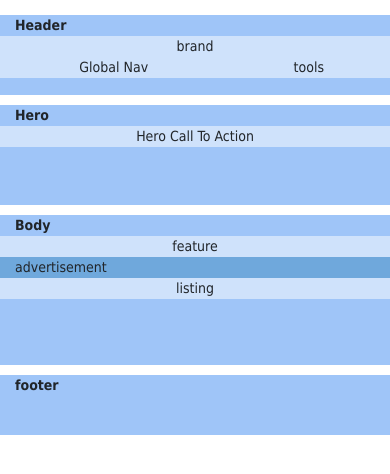
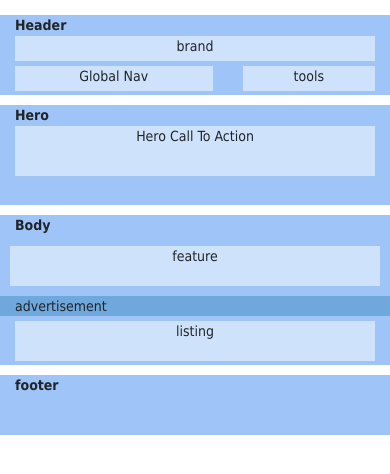
Before and after one commit to oknelvapi/cursor, a plain HTML site: page L1W1_task_05/index.html in a window 390 px wide. Drawn offline with nearby package versions, Linux system fonts and the light colour scheme.

Commit message:
codding on Monday evening

```diff
--- a/L1W1_task_05/css/style.css
+++ b/L1W1_task_05/css/style.css
@@ -17,16 +17,24 @@ body {
 .header {
     height: 80px;
 }
-.header__brand,
-.header__globalNav,
-.header__tools,
-.hero__feature,
-.hero__callToAction,
-.body__feature,
-.body__listing {
+.header__inBrand,
+.header__inGlobalNav,
+.header__inTools {
     background-color: #cfe2fb;
+    height: 30px;
     text-align: center;
-
+}
+.hero__inFeature,
+.hero__inCallToAction {
+    background-color: #cfe2fb;
+    height: 60px;
+    text-align: center;
+}
+.body__inFeature,
+.body__inListing {
+    background-color: #cfe2fb;
+    height: 100px;
+    text-align: center;
 }
 .hero {
    height: 100px;
@@ -51,3 +59,46 @@ body {
 .simpleSpan {
     text-align: center;
 }
+@media (max-width: 992px) {
+    .body__feature {
+        padding: 10px;
+    }
+    .hero__inFeature,
+    .hero__inCallToAction {
+        height: 50px;
+    }
+    .body__advertisement {
+        height: 50px;
+    }
+    .body__inFeature,
+    .body__inListing {
+        height: 50px;
+     }
+}
+@media (max-width: 575px) {
+.header__inBrand,
+.header__inGlobalNav,
+.header__inTools {
+    background-color: #cfe2fb;
+    height: 25px;
+    text-align: center;
+}
+.header__inBrand {
+    margin-bottom: 5px;
+}
+.hero__inFeature,
+.hero__inCallToAction {
+    background-color: #cfe2fb;
+    height: 50px;
+    text-align: center;
+}
+.body__inFeature,
+.body__inListing {
+    background-color: #cfe2fb;
+    height: 40px;
+    text-align: center;
+}
+.body__advertisement {
+    height: 20px;
+    margin-bottom: 5px;
+}
--- a/L1W1_task_05/index.html
+++ b/L1W1_task_05/index.html
@@ -14,26 +14,36 @@
     <div class="row ">
         <header class="header col-lg-12">
             <span class="spanHeader">Header</span>
-            <div class="row align-items-center">
+            <div class="row">
                 <div class="header__brand col-12 col-md-2">
+                    <div class="header__inBrand">
                         <span class="simpleSpan">brand</span>
                     </div>
+                </div>
                 <nav class="header__globalNav col-7 col-md-7">
+                    <div class="header__inGlobalNav">
                         <span class="simpleSpan">Global Nav</span>
+                    </div>
                 </nav>
                 <div class="header__tools col-5 col-md-3">
+                    <div class="header__inTools">
                         <span class="simpleSpan">tools</span>
+                    </div>
                 </div>
             </div>
         </header>
         <section class="hero col-md-12 col-lg-9 ">
             <span class="spanHeader">Hero</span>
-            <div class="row align-items-center">
+            <div class="row">
                 <div class="hero__feature d-none d-md-block col-md-8">
+                    <div class="hero__inFeature">
                         <span class="simpleSpan">Hero feature</span>
                     </div>
+                </div>
                 <div class="hero__callToAction col-md-4">
+                    <div class="hero__inCallToAction">
                         <span class="simpleSpan">Hero Call To Action</span>
+                    </div>
                 </div>
             </div>
         </section>
@@ -44,13 +54,17 @@
             <span class="spanHeader">Body</span>
             <div class="row align-items-center">
                 <article class="body__feature col-12 col-sm-9 col-lg-4">
+                    <div class="body__inFeature">
                         <span class="simpleSpan">feature</span>
+                    </div>
                 </article>
                 <section class="body__advertisement col-12 col-sm-3 d-lg-none">
                     <span class="simpleSpan">advertisement</span>
                 </section>
                 <article class="body__listing col-12 col-sm-12 col-lg-8">
+                    <div class="body__inListing">
                         <span class="simpleSpan">listing</span>
+                    </div>
                 </article>
             </div>
         </main>
```
Also changed, not shown: L1W1_task_05/index1.html (added, +31 -0 lines). Lines whose indentation alone changed are shown as unchanged.
